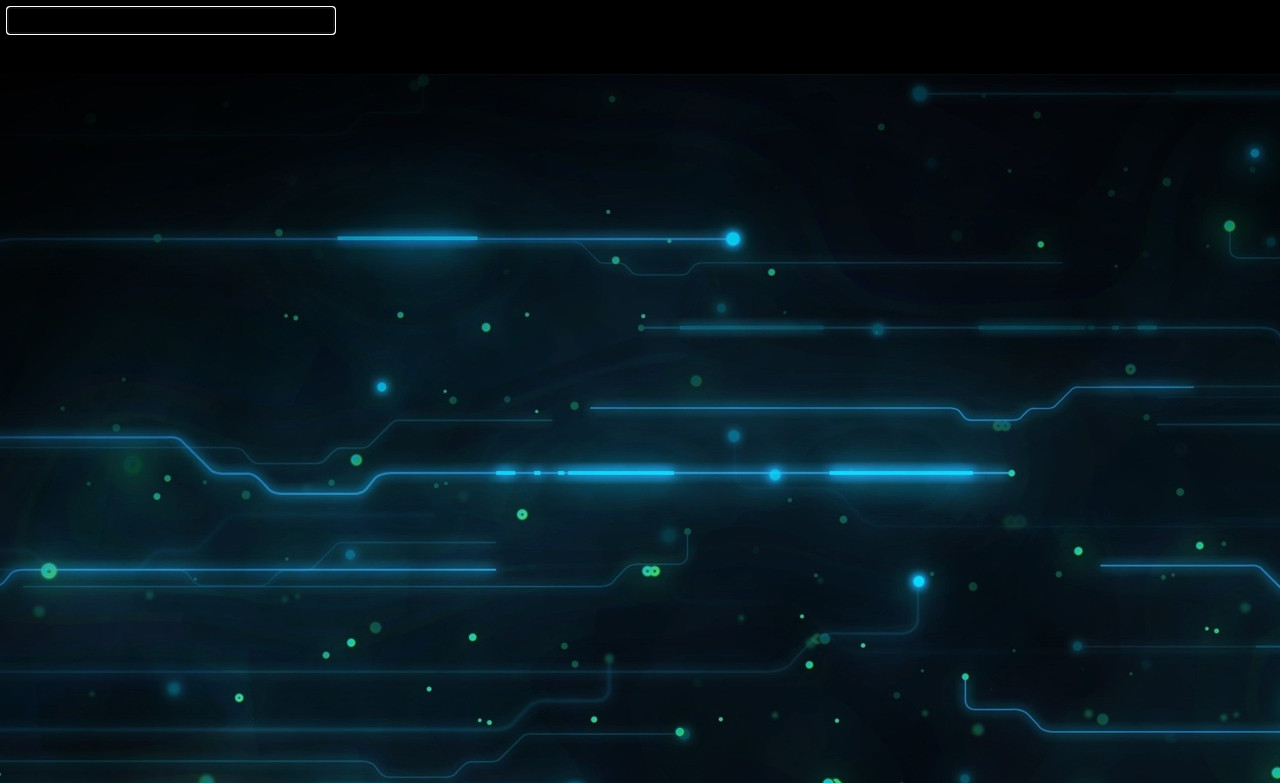
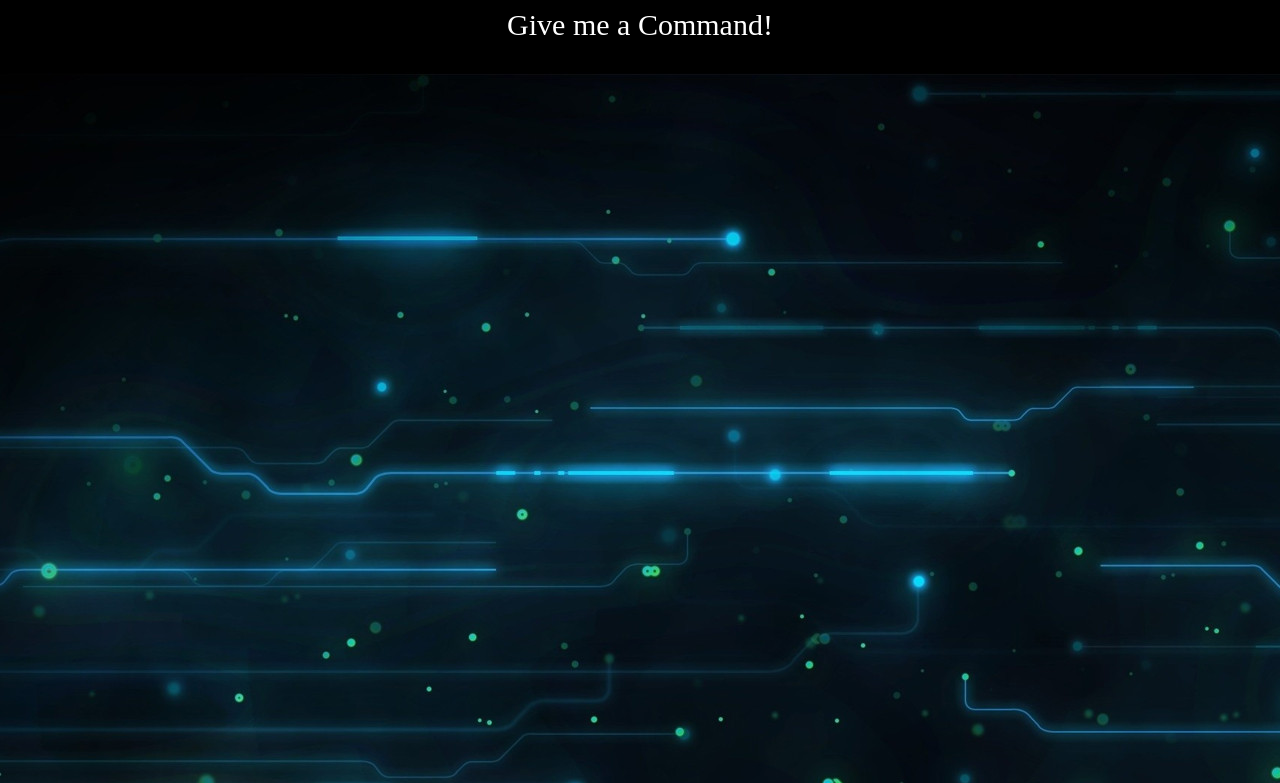
Before and after one commit to nguld/ScribbleBot, a PHP site: page / in a window 1280 px wide. Shown: the top 783 px of the page. Run offline with PHP 8.4, Linux system fonts and the light colour scheme.

Commit message:
makeprettier (blush)

```diff
--- a/index.html
+++ b/index.html
@@ -4,6 +4,7 @@
 </head>
   <body>
     <div>
+      Give me a Command!
       <form action="demo_form.asp">
         <input type="text" name="fname" autofocus><br>
       </form>
--- a/main.css
+++ b/main.css
@@ -1,6 +1,13 @@
 body
 {
   background-image: url('background.jpg');
+  color: white;
+  font-size: 30px;
+}
+
+div
+{
+  text-align:center;
 }
 
 input {
@@ -9,4 +16,5 @@ color: red;
 border: none;
 height: 25px;
 font-size: 25px;
+opacity:0;
 }
```
